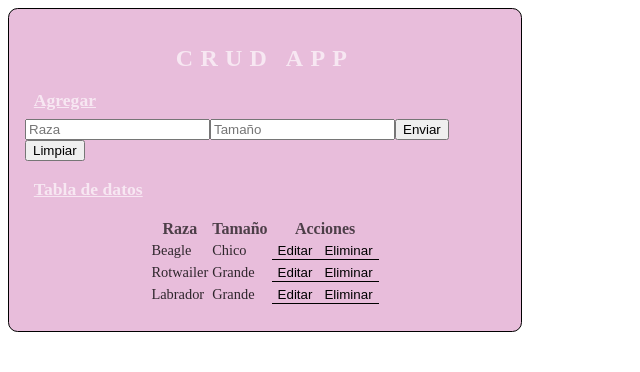
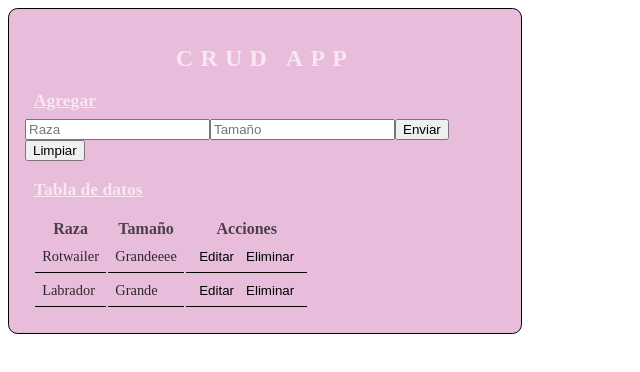
Before and after one commit to GastonSKL/react-crud-proyect, a React (Vite) app: page / in a window 1280 px wide. Shown: the top 372 px of the page, without its empty margins (0-640 px from the left). Built offline with nearby package versions, Linux system fonts and the light colour scheme; data requests are answered from the project's data file.

Commit message:
updateData - deleteData crudApi
Se modifican las funciones updateData y deleteData en CrudApi para que puedan hacer uso del helper, asi poder hacer modificaciones directamente al API falsa

```diff
--- a/src/API/db.json
+++ b/src/API/db.json
@@ -1,14 +1,9 @@
 {
   "razas": [
     {
-      "id": 1669235787309,
-      "name": "Beagle",
-      "size": "Chico"
-    },
-    {
       "id": 1669235796261,
       "name": "Rotwailer",
-      "size": "Grande"
+      "size": "Grandeeee"
     },
     {
       "id": 1669235802316,
--- a/src/Components/CrudApi.jsx
+++ b/src/Components/CrudApi.jsx
@@ -55,16 +55,44 @@ export const CrudApi = () => {
   };
 
   const updateData = (info) => {
-    let newData = db.map((el) => (el.id === info.id ? info : el));
-    setDb(newData);
+    let endPoint = `${url}/${info.id}`;
+    let options = {
+      body: info,
+      headers: {"content-type": "application/json"}
+     };
+
+    helpHttp()
+      .put(endPoint, options)
+      .then((res) => {
+        console.log(res);
+        if (!res.err) {
+          let newData = db.map((el) => (el.id === info.id ? info : el));
+          setDb(newData);
+        } else {
+          setError(res);
+        }
+      });
+    setDb([...db, info]);
+
   };
 
   const deleteData = (id) => {
     let isDelete = window.confirm("¿Realmente desea eliminar la entrada?");
+    let options = {
+      headers: {"content-type": "application/json"}
+     };
+    if (isDelete) {
+      let endPoint = `${url}/${id}`;
+      helpHttp().del(endPoint, options).then(res => {
+        console.log(res);
+        if (!res.err) {
+          let newData = db.filter((el) => el.id != id);
+          setDb(newData);
+        } else {
+          setError(res);
+        }
+      });
 
-    if (isDelete) {
-      let newData = db.filter((el) => el.id != id);
-      setDb(newData);
     } else {
       return;
     }
--- a/src/Components/CrudTable.css
+++ b/src/Components/CrudTable.css
@@ -1,6 +1,6 @@
 .table{
     padding: .5em;
-    margin: auto;
+
 }
 
 .table__head{
--- a/src/Components/CrudTableBody.css
+++ b/src/Components/CrudTableBody.css
@@ -1,12 +1,13 @@
 td{
     font-size: .9em;
     color: rgba(0, 0, 0, 0.801);
-    margin: 1em;
+    padding: 0.5em;
+    border-bottom: 1px solid black;
 }
 
 button{
     border:none;
     background-color: transparent;
-    border-bottom:1px solid black ;
+
     cursor: pointer;
 }
--- a/src/Helpers/helpHttp.js
+++ b/src/Helpers/helpHttp.js
@@ -36,11 +36,11 @@ export const helpHttp = () => {
     options.method = "POST";
     return customFetch(url, options);
   };
-  const put = () => {
+  const put = (url, options = {}) => {
     options.method = "PUT";
     return customFetch(url, options);
   };
-  const del = () => {
+  const del = (url, options = {}) => {
     options.method = "DELETE";
     return customFetch(url, options);
   };
```
